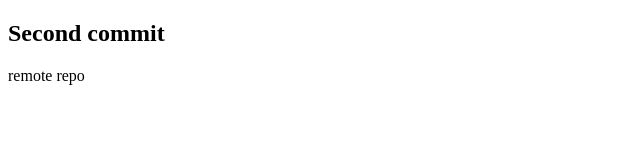
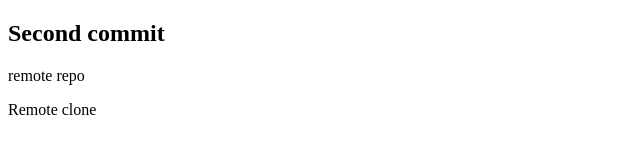
Before and after one commit to dhquan142tr/git-github, a plain HTML site: page index.html in a window 1280 px wide. Shown: the whole page, without its empty margins (0-640 px from the left). Drawn offline with Linux system fonts and the light colour scheme.

Commit message:
remote clone

```diff
--- a/index.html
+++ b/index.html
@@ -9,5 +9,6 @@
     <body>
         <h2>Second commit</h2>
         <p>remote repo</p>
+        <p>Remote clone</p>
     </body>
 </html>
```
